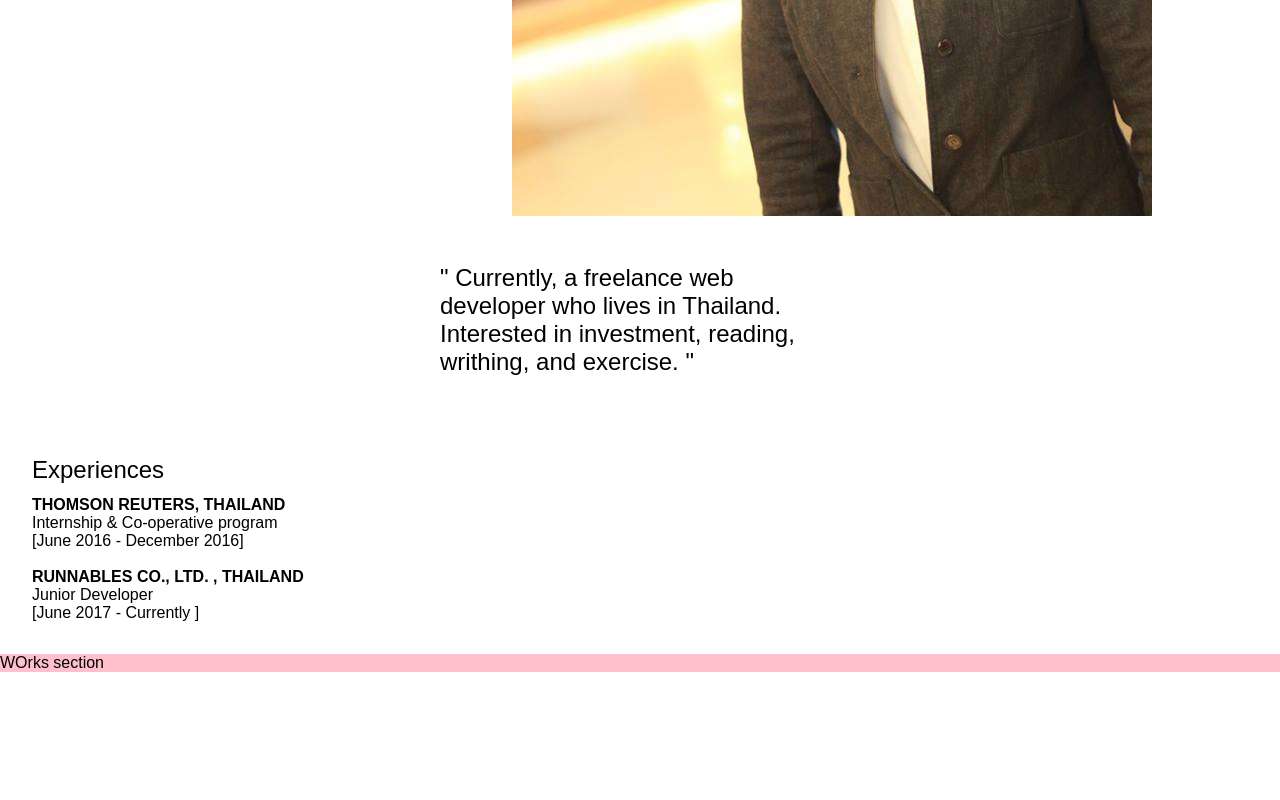
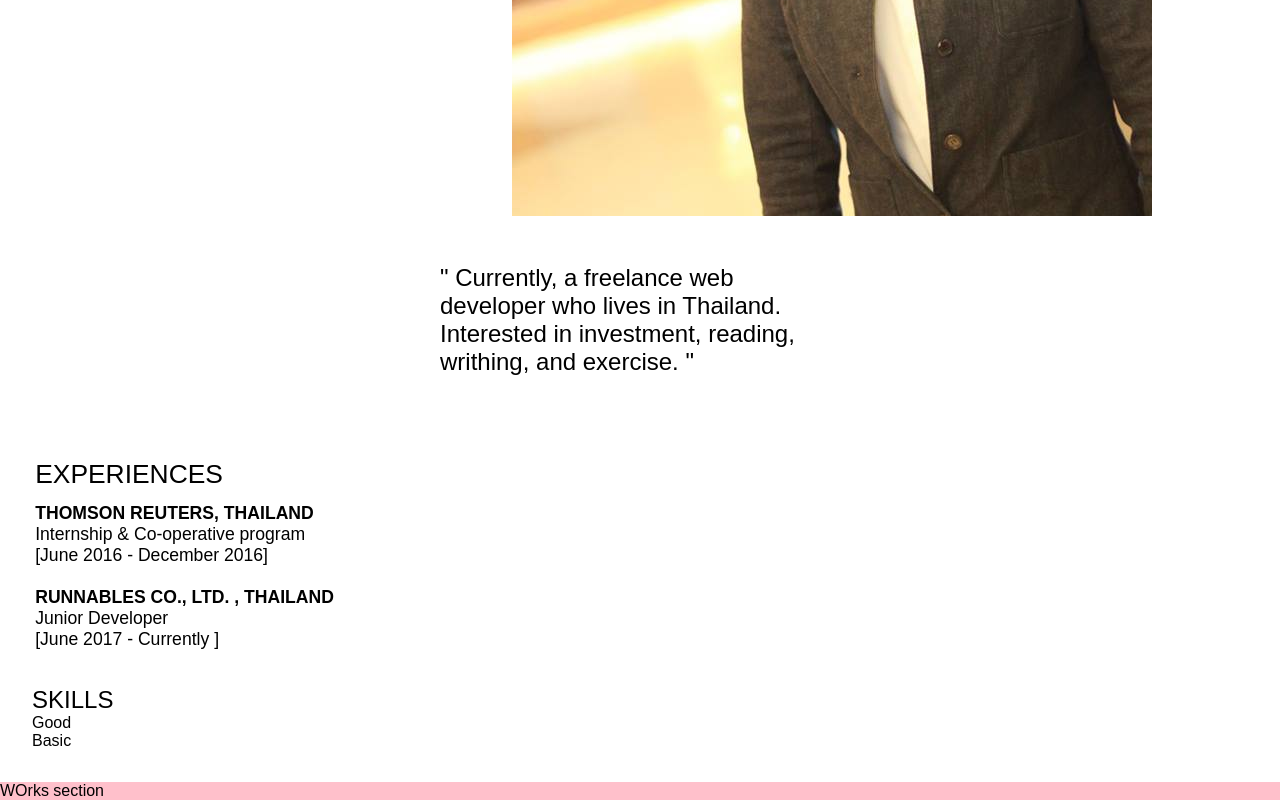
Before and after one commit to sarunyou/resume, a React (Create React App) app: page / in a window 1280 px wide. Shown: the part 584-1384 px from the top of the page. Before the commit the page ends 1256 px from the top, so only its background shows below. Built offline with nearby package versions, Linux system fonts and the light colour scheme; a web font is replaced by a local one.

Commit message:
add Skills Component

```diff
--- a/src/AboutMe.js
+++ b/src/AboutMe.js
@@ -7,8 +7,11 @@ const AboutMeWrapper = styled.div`
     align-items: center;
     > div {
         max-width: 400px;
-        margin: 2em 2em;
+        margin: 2em 1.5em;
         font-size: 1.5em;
+    }
+    @media (max-width: 360px) {
+        margin: 1.5em 1.5em;
     }
 
 `
--- a/src/App.js
+++ b/src/App.js
@@ -4,6 +4,7 @@ import Hero from './Hero.js';
 import Exeperiences from './Experiences.js';
 import Works from './Works.js';
 import AboutMe from './AboutMe.js';
+import Skills from './Skill.js';
 
 class App extends Component {
   render() {
@@ -12,6 +13,7 @@ class App extends Component {
         <Hero />
         <AboutMe/>
         <Exeperiences></Exeperiences>
+        <Skills></Skills>
         <Works></Works>
       </div>
     );
--- a/src/Experiences.js
+++ b/src/Experiences.js
@@ -6,11 +6,12 @@ const ExeWrapper = styled.div`
     display: flex;
     flex-direction: column;
     margin: 2em 2em;
-    font-size: 1em;
+    font-size: 1.1em;
 `
 
 const Title = styled.div`
     font-size: 1.5em;
+    text-transform: uppercase;
     margin-bottom: 0.5em;
 `
 
--- /dev/null
+++ b/src/Skill.js
@@ -0,0 +1,26 @@
+import React, { Component } from 'react';
+import styled from 'styled-components';
+
+const SkillWrapper = styled.div`
+    width: 100vw;
+    display: flex;
+    flex-direction: column;
+    margin: 2em 2em;
+`
+const Title = styled.div`
+    font-size: 1.5em;
+    text-transform: uppercase;
+`
+export default class Skill extends Component {
+    render() {
+        return (
+            <SkillWrapper>
+                <Title>Skills</Title>
+                <div>Good</div>
+                <div>Basic</div>
+            </SkillWrapper>
+
+        )
+    }
+
+}
```
